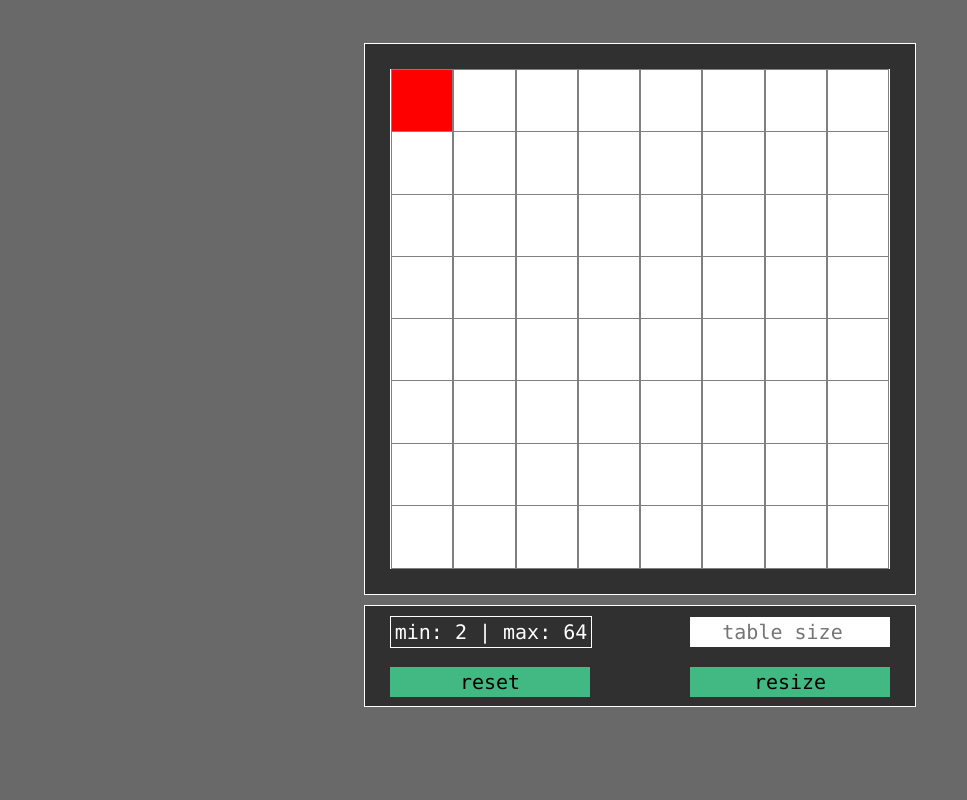
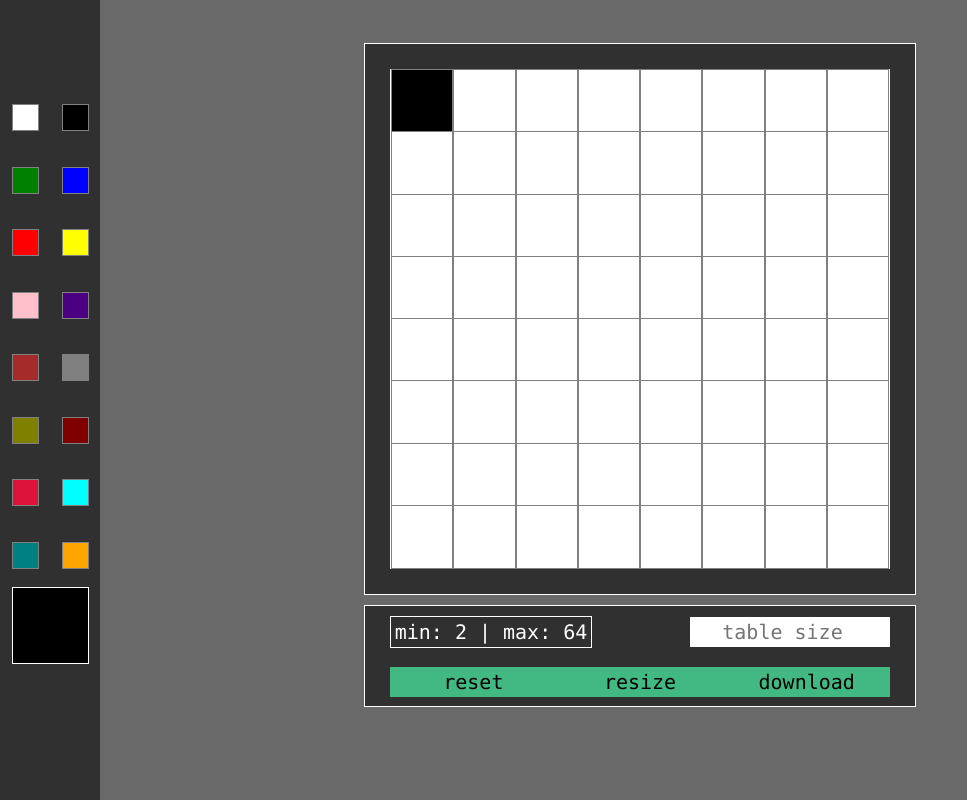
Before and after one commit to vladyslavfiii/pixel-art-draw, a plain HTML site: page pages/index.html in a window 1280 px wide. Both pictures are taken after a click on the element 422 px from the left and 101 px from the top of the page. Shown: the whole page, without its empty margins (0-967 px from the left). Drawn offline with Linux system fonts and the light colour scheme.

Commit message:
3rd commit

```diff
--- a/pages/index.html
+++ b/pages/index.html
@@ -4,15 +4,16 @@
 		<meta charset="utf-8">
 		<title>PAD</title>
 		<link rel="stylesheet" href="../src/styles/style.css">
-		<link rel="stylesheet" href="../src/styles/pixelArtDrawStyle.css">
-		<link rel="shortcut icon" type="image/ico" href="../src/favicon.ico"/>
+		<link rel="stylesheet" href="../src/styles/workspaceStyle.css">
+		<link rel="stylesheet" href="../src/styles/sidebarStyle.css">
+		<link rel="shortcut icon" type="image/ico" href="../src/styles/favicon.ico"/>
 	</head>
 
 	<body>
 
-		<div class="pixelArtDrawWorkspace" id="pixelArtDrawWorkspace">
+		<div class="workspace">
 
-		</div>
+			<div class="pixelArtDrawWorkspace" id="pixelArtDrawWorkspace"></div><!-- pixelArtDrawWorkspace -->
 
 			<div class="pixelArtDrawSettings">
 				<div class="pixelArtDrawSettingsStructureBlock">
@@ -23,9 +24,17 @@
 				<div class="pixelArtDrawSettingsStructureBlock">
 					<button class="pixelArtDrawButtons" onclick="reset()">reset</button>
 					<button class="pixelArtDrawButtons" onclick="resize()">resize</button>
+					<button class="pixelArtDrawButtons" onclick="PrintDiv()">download</button>
 				</div>
 			</div>
 
-		<script src="../src/scripts/script.js"></script>
+		 </div><!-- workspace end -->
+
+		<div class="sidebar">
+			<div class="sidebarPalette"></div>
+		</div><!-- sidebar -->
+
+		<script src="../src/scripts/tableCreatorScripts.js"></script>
+		<script src="../src/scripts/buttonScripts.js"></script>
 	</body>
 </html>
--- /dev/null
+++ b/src/scripts/buttonScripts.js
@@ -0,0 +1,59 @@
+function draw(cell) {
+	cell.style.background = document.querySelector(".currentColor").style.background;
+}
+
+function resize(){
+	let workspace = document.querySelector('#pixelArtDrawWorkspace');
+	let inputSize = document.querySelector('#resizeInputField');
+
+	if (Number(inputSize.value) >= 2 && Number(inputSize.value) <= 64) {
+		workspace.removeChild(workspace.children[0]);
+		inputSize.classList.replace('resizeErrorInputField', 'resizeInputField');
+		tableCreator(inputSize.value);
+	}
+	else inputSize.classList.replace('resizeInputField', 'resizeErrorInputField');
+}
+
+function reset(){
+
+	let workspace = document.querySelector('#pixelArtDrawWorkspace');
+	let inputSize = document.querySelector('#resizeInputField');
+	let tableSize = Number(document.querySelector('#tableToDraw').childElementCount);
+
+	inputSize.classList.replace('resizeErrorInputField', 'resizeInputField');
+
+	workspace.removeChild(workspace.children[0]);
+	tableCreator(tableSize);
+}
+
+function pickColor(color){
+	document.querySelector(".currentColor").style.background = color.style.background;
+}
+
+
+
+
+
+
+
+
+function PrintDiv(div)
+{
+    html2canvas((div), {
+        onrendered: function(canvas) {
+            var myImage = canvas.toDataURL();
+            downloadURI(myImage, "MaSimulation.png");
+      }
+    });
+}
+
+function downloadURI(uri, name) {
+    var link = document.createElement("a");
+
+    link.download = name;
+    link.href = uri;
+    document.body.appendChild(link);
+    link.click();
+    //after creating link you should delete dynamic link
+    //clearDynamicLink(link);
+}
--- a/src/scripts/script.js
+++ /dev/null
@@ -1,60 +0,0 @@
-window.onload = () => {
-	tableCreator(8);
-}
-
-function tableCreator(tableSize) {
-
-	let table = document.createElement('table');
-	table.classList.add("tableToDraw");
-	table.id = "tableToDraw";
-
-	document.getElementById('pixelArtDrawWorkspace').appendChild(table);
-
-	for (let i = 0; i < tableSize; i++) {
-		let tr = document.createElement('tr');
-		tr.id = "trId" + i;
-		table.appendChild(tr);
-
-		for (let k = 0; k < tableSize; k++) {
-			let th = document.createElement('th');
-			th.id = "thId" + k;
-			th.addEventListener('click', function (event) {
-  				draw(this);
-  			})
-			tr.appendChild(th);
-		}
-	}
-}
-
-function draw(cell) {
-
-	cell.style.background = "red";
-}
-
-function resize(){
-
-	let pixelArtDrawWorkspace = document.getElementById('pixelArtDrawWorkspace');
-	let inputSize = document.getElementById('resizeInputField');
-
-	if (Number(inputSize.value) >= 2 && Number(inputSize.value) <= 64) {
-		pixelArtDrawWorkspace.removeChild(pixelArtDrawWorkspace.children[0]);
-		tableCreator(inputSize.value);
-
-		inputSize.classList.replace('resizeErrorInputField', 'resizeInputField');
-	}
-	else {
-		inputSize.classList.replace('resizeInputField', 'resizeErrorInputField');
-	}
-}
-
-function reset(){
-
-	let pixelArtDrawWorkspace = document.getElementById('pixelArtDrawWorkspace');
-	let inputSize = document.getElementById('resizeInputField');
-	let tableSize = Number(document.getElementById('tableToDraw').childElementCount);
-
-	inputSize.classList.replace('resizeErrorInputField', 'resizeInputField');
-
-	pixelArtDrawWorkspace.removeChild(pixelArtDrawWorkspace.children[0]);
-	tableCreator(tableSize);
-}
--- /dev/null
+++ b/src/scripts/tableCreatorScripts.js
@@ -0,0 +1,89 @@
+window.onload = () => {
+	tableCreator(8);
+	sidebarCreator();
+}
+
+function tableCreator(tableSize) {
+	let workspace = document.querySelector('#pixelArtDrawWorkspace')
+	let table = document.createElement('table');
+
+	table.classList.add("tableToDraw");
+	table.id = "tableToDraw";
+
+	workspace.appendChild(table);
+
+	for (let i = 0; i < tableSize; i++) {
+		let tr = document.createElement('tr');
+		table.appendChild(tr);
+
+		for (let k = 0; k < tableSize; k++) {
+			let th = document.createElement('th');
+			tr.appendChild(th);
+
+			th.addEventListener('click', function (event) { draw(this);})
+		}
+	}
+}
+
+function sidebarCreator(){
+
+	let sidebar = document.querySelector('.sidebarPalette')
+	let table = document.createElement('table');
+
+	table.classList.add("tableToPickColor");
+	table.id = "tableToPickColor";
+
+	sidebar.appendChild(table);
+
+	for (let i = 0; i < 8; i++) {
+		let tr = document.createElement('tr');
+		tr.classList.add("trTableToPickColor");
+		tr.id = "trPaletteId" + i;
+		table.appendChild(tr);
+
+		cellCreator(tr, i);
+
+	}
+
+	let currentColor = document.createElement('div');
+	currentColor.classList.add("currentColor");
+	currentColor.id = "currentColor";
+	currentColor.style.background = "black";
+	document.querySelector('.sidebarPalette').appendChild(currentColor);
+}
+
+function cellCreator(tr, i){
+
+	for (let k = 0; k < 2; k++) {
+			let th = document.createElement('th');
+			th.classList.add("thTableToPickColor");
+			th.id = "thPaletteId" + k;
+
+			if (tr.id === "trPaletteId0" && th.id === "thPaletteId0") {th.style.background = "white";}
+			if (tr.id === "trPaletteId0" && th.id === "thPaletteId1") {th.style.background = "black";}
+
+			if (tr.id === "trPaletteId1" && th.id === "thPaletteId0") {th.style.background = "green";}
+			if (tr.id === "trPaletteId1" && th.id === "thPaletteId1") {th.style.background = "blue";}
+
+			if (tr.id === "trPaletteId2" && th.id === "thPaletteId0") {th.style.background = "red";}
+			if (tr.id === "trPaletteId2" && th.id === "thPaletteId1") {th.style.background = "yellow";}
+
+			if (tr.id === "trPaletteId3" && th.id === "thPaletteId0") {th.style.background = "pink";}
+			if (tr.id === "trPaletteId3" && th.id === "thPaletteId1") {th.style.background = "indigo";}
+
+			if (tr.id === "trPaletteId4" && th.id === "thPaletteId0") {th.style.background = "brown";}
+			if (tr.id === "trPaletteId4" && th.id === "thPaletteId1") {th.style.background = "grey";}
+
+			if (tr.id === "trPaletteId5" && th.id === "thPaletteId0") {th.style.background = "olive";}
+			if (tr.id === "trPaletteId5" && th.id === "thPaletteId1") {th.style.background = "maroon";}
+
+			if (tr.id === "trPaletteId6" && th.id === "thPaletteId0") {th.style.background = "crimson";}
+			if (tr.id === "trPaletteId6" && th.id === "thPaletteId1") {th.style.background = "aqua";}
+
+			if (tr.id === "trPaletteId7" && th.id === "thPaletteId0") {th.style.background = "teal";}
+			if (tr.id === "trPaletteId7" && th.id === "thPaletteId1") {th.style.background = "orange";}
+
+			th.addEventListener('click', function (event) {pickColor(this);})
+			tr.appendChild(th);
+		}
+}
--- /dev/null
+++ b/src/styles/sidebarStyle.css
@@ -0,0 +1,57 @@
+.sidebar{
+  width: 100px;
+  height: 100%;
+
+  display: flex;
+  flex-direction: column;
+  justify-content: start;
+  align-items: center;
+
+  background: #303030;
+
+  position: fixed;
+  z-index: 1;
+
+  top: 0;
+  left: 0;
+}
+.sidebarPalette{
+  width: 100px;
+  height: 750px;
+
+  display: flex;
+  flex-direction: column;
+  justify-content: center;
+  align-items: center;
+
+  background: #303030;
+}
+.tableToPickColor{
+  width: 100%;
+  height: 500px;
+
+  display: flex;
+  flex-direction: column;
+  justify-content: space-around;
+  align-items: center;
+}
+.trTableToPickColor{
+  width: 100px;
+  height: 100px;
+
+  display: flex;
+  flex-direction: row;
+  justify-content: space-around;
+  align-items: center;
+}
+.thTableToPickColor{
+  width: 25px;
+  height: 25px;
+  background: blue;
+}
+.currentColor{
+  width: 75px;
+  height: 75px;
+
+  border: 1px solid white;
+}
--- a/src/styles/style.css
+++ b/src/styles/style.css
@@ -3,7 +3,7 @@ body{
   height: 750px;
 
   display: flex;
-  flex-direction: column;
+  flex-direction: row;
   justify-content: center;
   align-items: center;
 
--- a/src/styles/pixelArtDrawStyle.css
+++ b/src/styles/workspaceStyle.css
@@ -1,3 +1,9 @@
+.workspace {
+  display: flex;
+  flex-direction: column;
+  justify-content: center;
+  align-items: center;
+}
 .pixelArtDrawWorkspace{
   width: 550px;
   height: 550px;
@@ -37,21 +43,22 @@ th{
 
   border: 0.5px solid grey;
   background: white;
+
   padding: 0;
 }
 .pixelArtDrawSettings{
   width: 550px;
   height: 100px;
 
-  margin-top: 10px;
+  display: flex;
+  flex-direction: column;
+  justify-content: space-around;
+  align-items: center;
 
   border: 1px solid white;
   background: #303030;
 
-  display: flex;
-  flex-direction: column;
-  justify-content: space-around;
-  align-items: center;
+  margin-top: 10px;
 }
 .pixelArtDrawSettingsStructureBlock{
   width: 500px;
@@ -65,25 +72,26 @@ th{
   width: 200px;
   height: 30px;
 
-  padding: 0;
-  border: 0px;
-
   color: black;
   font-family: Consolas;
   font-size: 20px;
   text-align: center;
+
+  padding: 0;
+  border: 0px;
 }
 .resizeErrorInputField{
   width: 200px;
   height: 29px;
 
-  padding: 0;
-  border: 1px solid red;
-
   color: red;
   font-family: Consolas;
   font-size: 20px;
   text-align: center;
+
+  border: 1px solid red;
+
+  padding: 0;
 }
 .pixelArtDrawButtons{
   width: 200px;
@@ -94,11 +102,11 @@ th{
   flex-direction: column;
   align-items: center;
 
+  font-family:Consolas;
+  font-size: 20px;
+
   border: 0px;
   background: #42b883;
-
-  font-family:Consolas;
-  font-size: 20px;
 }
 .resizeInputFieldInstrucion{
   width: 200px;
```
Also changed, not shown: src/styles/favicon.ico (added). Lines whose indentation alone changed are shown as unchanged.
